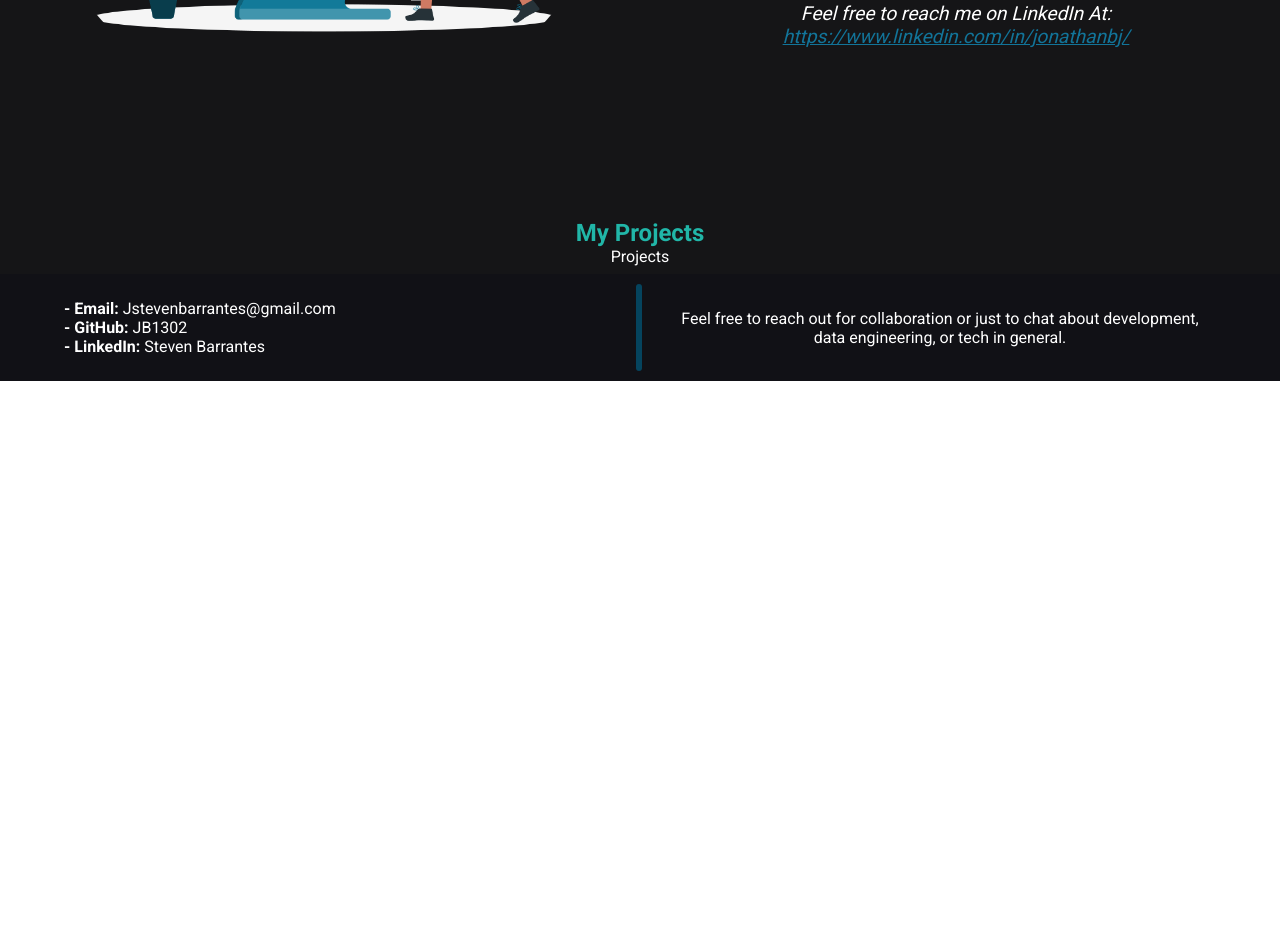
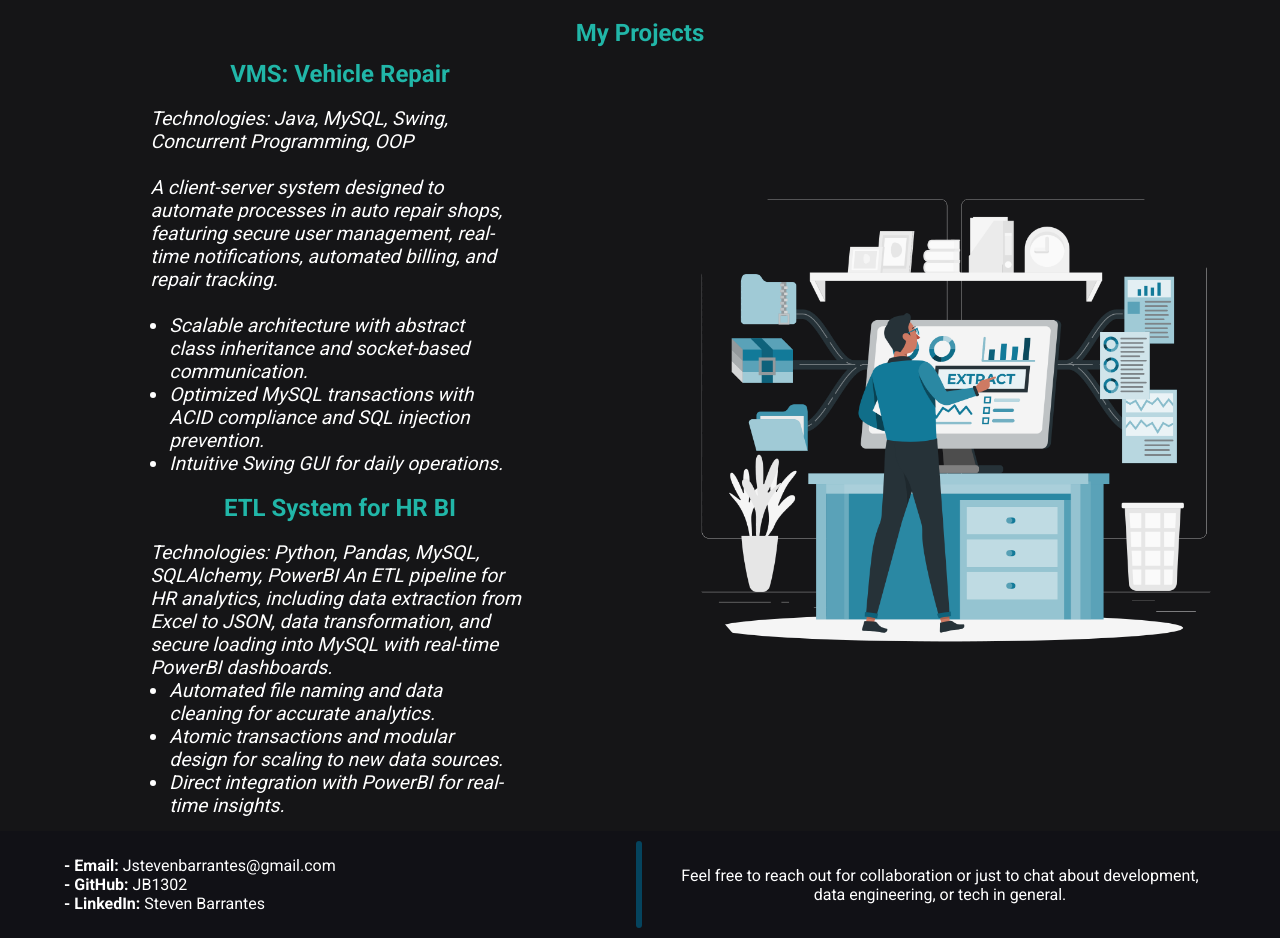
Before and after one commit to JB1302/Portfolio, a React (Create React App) app in the folder mi-portafolio/: page / in a window 1280 px wide. Shown: the part 1280-2218 px from the top of the page. Before the commit the page ends 1661 px from the top, so only its background shows below. Built offline with nearby package versions, Linux system fonts and the light colour scheme.

Commit message:
terminado Projects

```diff
--- a/mi-portafolio/src/components/projects.js
+++ b/mi-portafolio/src/components/projects.js
@@ -1,7 +1,50 @@
 import React from "react";
+import "../styles/projects.css"; // Asegúrate de que la ruta sea correcta
 
 function Projects() {
-  return <div>Projects</div>
+    return(
+        <div className="landing">
+          <div className="contenedorHome">
+            <div className="contenedorIzquierdoProjects">
+
+              <h1>VMS: Vehicle Repair</h1>
+              <p>Technologies: Java, MySQL, Swing, Concurrent Programming, OOP
+              <br></br>
+              <br></br>
+
+              A client-server system designed to automate processes in auto repair shops, featuring secure user management, real-time notifications, automated billing, and repair tracking.
+              <br></br>
+              <br></br>
+
+              <ul>
+                <li>Scalable architecture with abstract class inheritance and socket-based communication.</li>
+                <li>Optimized MySQL transactions with ACID compliance and SQL injection prevention.</li>
+                <li>Intuitive Swing GUI for daily operations.</li>
+              </ul>
+              </p>
+
+              <h1>ETL System for HR BI</h1>
+
+              <p>
+              Technologies: Python, Pandas, MySQL, SQLAlchemy, PowerBI
+
+              An ETL pipeline for HR analytics, including data extraction from Excel to JSON, data transformation, and secure loading into MySQL with real-time PowerBI dashboards.
+
+              <ul>
+                <li>Automated file naming and data cleaning for accurate analytics.</li>
+                <li>Atomic transactions and modular design for scaling to new data sources.</li>
+                <li>Direct integration with PowerBI for real-time insights.</li>
+              </ul>
+              </p>
+
+
+            </div>
+            <div className="contenedorDerechoProjects">
+              <img src="/imagenes/projects.png" alt="Home" />
+            </div>
+
+          </div>
+        </div>
+    );
 }
-
 export default Projects;
--- a/mi-portafolio/src/styles/home.css
+++ b/mi-portafolio/src/styles/home.css
@@ -9,7 +9,6 @@
   flex-direction: row;
   align-items: center;
   justify-content: center;
-  height: 100vh;
 }
 
 .landing img{
--- a/mi-portafolio/src/styles/projects.css
+++ b/mi-portafolio/src/styles/projects.css
@@ -0,0 +1,29 @@
+
+
+.contenedorIzquierdoProjects{
+  display: flex;
+  flex-direction: column;
+  align-items: center;
+  justify-content: center;
+  width: 50%;
+}
+
+.contenedorIzquierdoProjects p{
+  font-size: 1.2rem;
+  text-align: left;
+  margin: 1% 20%;
+  font-style: italic;
+}
+
+.contenedorIzquierdoProjects h1{
+  display: flex;
+  color: #21b6a8;
+  margin-bottom: 2%;
+  margin-top: 2%;
+}
+.contenedorIzquierdoProjects ul{
+  padding: 0; /* Elimina el padding por defecto */
+  margin: 0; /* Elimina el margin por defecto */
+  margin-left: 5%;
+  margin-right: 5%;
+}
```
Also changed, not shown: mi-portafolio/public/imagenes/projects.png (added).
